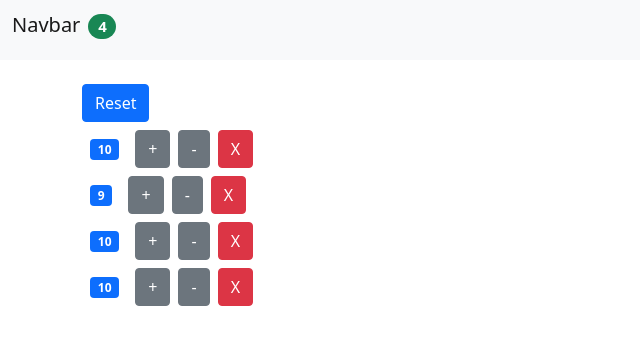
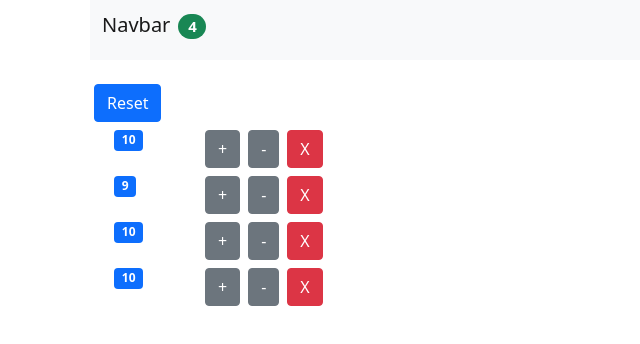
Before and after one commit to MissJL/cart, a React (Create React App) app: page / in a window 1280 px wide. Shown: the top 344 px of the page, without its empty margins (0-640 px from the left). Built offline with nearby package versions, Linux system fonts and the light colour scheme.

Commit message:
added grid

```diff
--- a/src/App.jsx
+++ b/src/App.jsx
@@ -11,6 +11,24 @@ class App extends Component {
       { id: 4, quantity: 10 },
     ],
   };
+
+  render() {
+    const { products } = this.state;
+
+    return (
+      <div className="container">
+        <NavBar productCount={products.length} />
+        <Products
+          products={products}
+          onReset={this.handleReset}
+          onIncrement={this.handleIncrement}
+          onDecrement={this.handleDecrement}
+          onDelete={this.handleDelete}
+        />
+      </div>
+    );
+  }
+
   handleReset = () => {
     const products = this.state.products.map((product) => ({
       ...product,
@@ -44,23 +62,6 @@ class App extends Component {
     const products = this.state.products.filter((p) => p.id !== id);
     this.setState({ products });
   };
-
-  render() {
-    const { products } = this.state;
-
-    return (
-      <>
-        <NavBar productCount={products.length} />
-        <Products
-          products={products}
-          onReset={this.handleReset}
-          onIncrement={this.handleIncrement}
-          onDecrement={this.handleDecrement}
-          onDelete={this.handleDelete}
-        />
-      </>
-    );
-  }
 }
 
 export default App;
--- a/src/Components/NavBar.jsx
+++ b/src/Components/NavBar.jsx
@@ -3,7 +3,7 @@ import React, { Component } from "react";
 class NavBar extends Component {
   render() {
     return (
-      <nav className="navbar navbar-light bg-light">
+      <nav className="navbar navbar-light bg-light ms-2">
         <div className="container-fluid">
           <span className="navbar-brand h1">
             Navbar
--- a/src/Components/Product.jsx
+++ b/src/Components/Product.jsx
@@ -5,26 +5,37 @@ class Product extends Component {
     const { onIncrement, onDecrement, onDelete, product } = this.props;
 
     return (
-      <div className="m-2">
-        <span className={this.getBadgeClasses()}>{this.formatQuantity()}</span>
+      <div className="container m-2">
+        <span className="row">
+          <span className="col-sm-1">
+            {" "}
+            <span className={this.getBadgeClasses()}>
+              {this.formatQuantity()}
+            </span>
+          </span>
+          <span className="col">
             <button
               onClick={() => onIncrement(product)}
-          className="btn btn-secondary ms-2"
+              className="btn btn-secondary"
             >
               +
             </button>
+
             <button
               onClick={() => onDecrement(product)}
               className="btn btn-secondary ms-2"
             >
               -
             </button>
+
             <button
               onClick={() => onDelete(product.id)}
               className="btn btn-danger ms-2"
             >
               X
             </button>
+          </span>
+        </span>
       </div>
     );
   }
```
Lines whose indentation alone changed are shown as unchanged.
